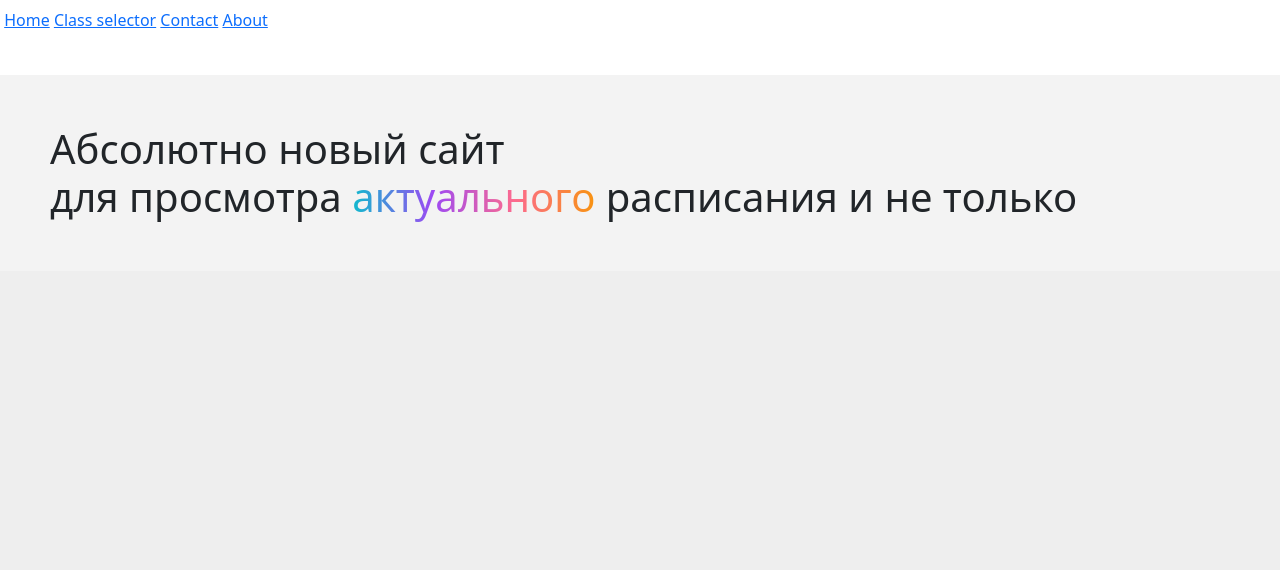
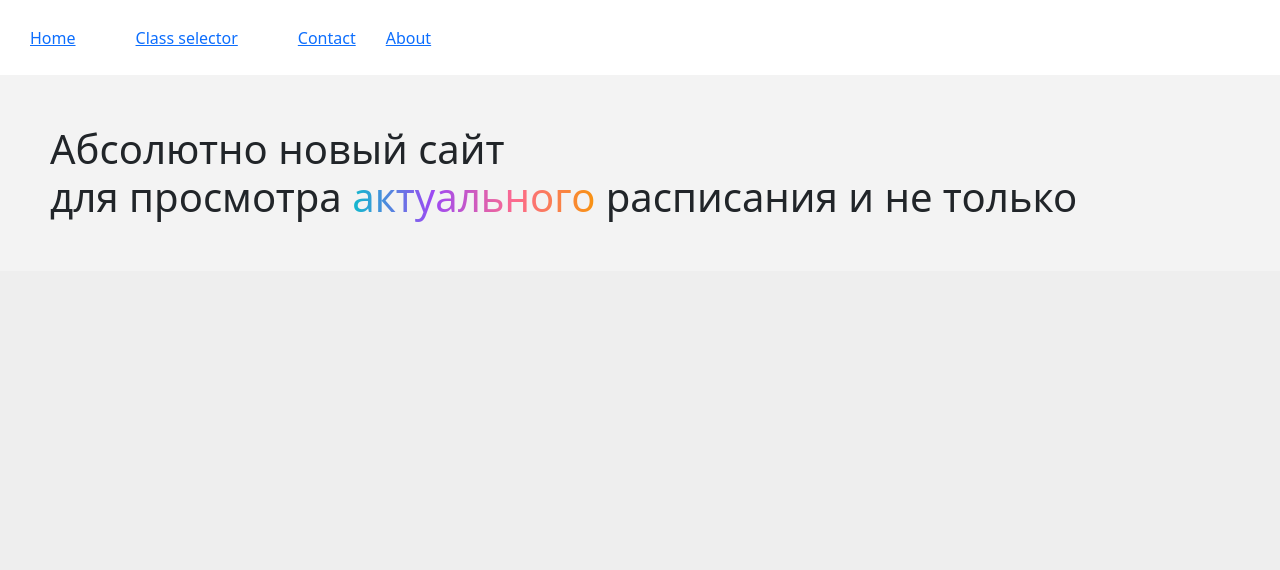
Before and after one commit to zsmcorp/zsm, a Django app: page / in a window 1280 px wide. Shown: the top 570 px of the page. Run offline with Django 4.2, Linux system fonts and the light colour scheme.

Commit message:
navbar-button

```diff
--- a/zsm/templates/base.html
+++ b/zsm/templates/base.html
@@ -61,14 +61,17 @@
         }
 
         .navbar {
-            display: block;
+            display: flex;
             background: white;
             height: 75px;
             vertical-align: middle;
+            align-items: center;
+            justify-content: left;
         }
 
         .navbar-button {
-
+            margin-left: 30px;
+            margin-right: 30px;
         }
 
         .lesson {
```
